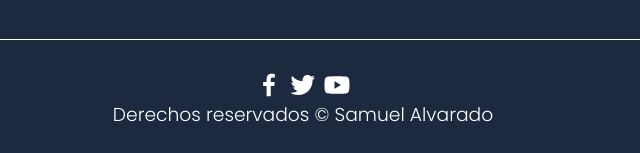
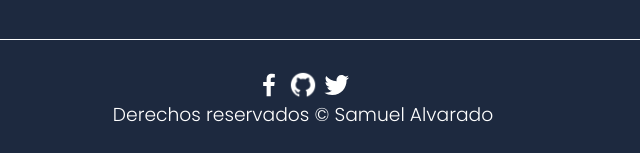
Before and after one commit to Saggi175/saggi175.github.io, a plain HTML site: page index.html in a window 1280 px wide. Shown: the part 4273-4426 px from the top of the page, 337-977 px from the left. Drawn offline with Linux system fonts and the light colour scheme; files whose address does not match are found by name.

Commit message:
update 1.1

```diff
--- a/index.html
+++ b/index.html
@@ -384,9 +384,10 @@
     <section class="footer__copy container">
       <div class="footer__social">
         <a href="#" class="footer__icons"><img src="./images/facebook.svg" class="footer__img" /></a>
+        <a href="https://github.com/Saggi175" target="_blank" class="footer__icons"><img src="./images/icons8-github-64.png" class="footer__img" /></a>
         <a href="#" class="footer__icons"><img src="./images/twitter.svg" class="footer__img" /></a>
-        <a href="#" class="footer__icons"><img src="./images/youtube.svg" class="footer__img" /></a>
-      </div>
+        <!--<a href="#" class="footer__icons"><img src="./images/youtube.svg" class="footer__img" /></a>
+      </div>-->
 
       <h3 class="footer__copyright">
         Derechos reservados &copy; Samuel Alvarado
```
Also changed, not shown: images/github.png (added), images/icons8-github-64.png (added).
